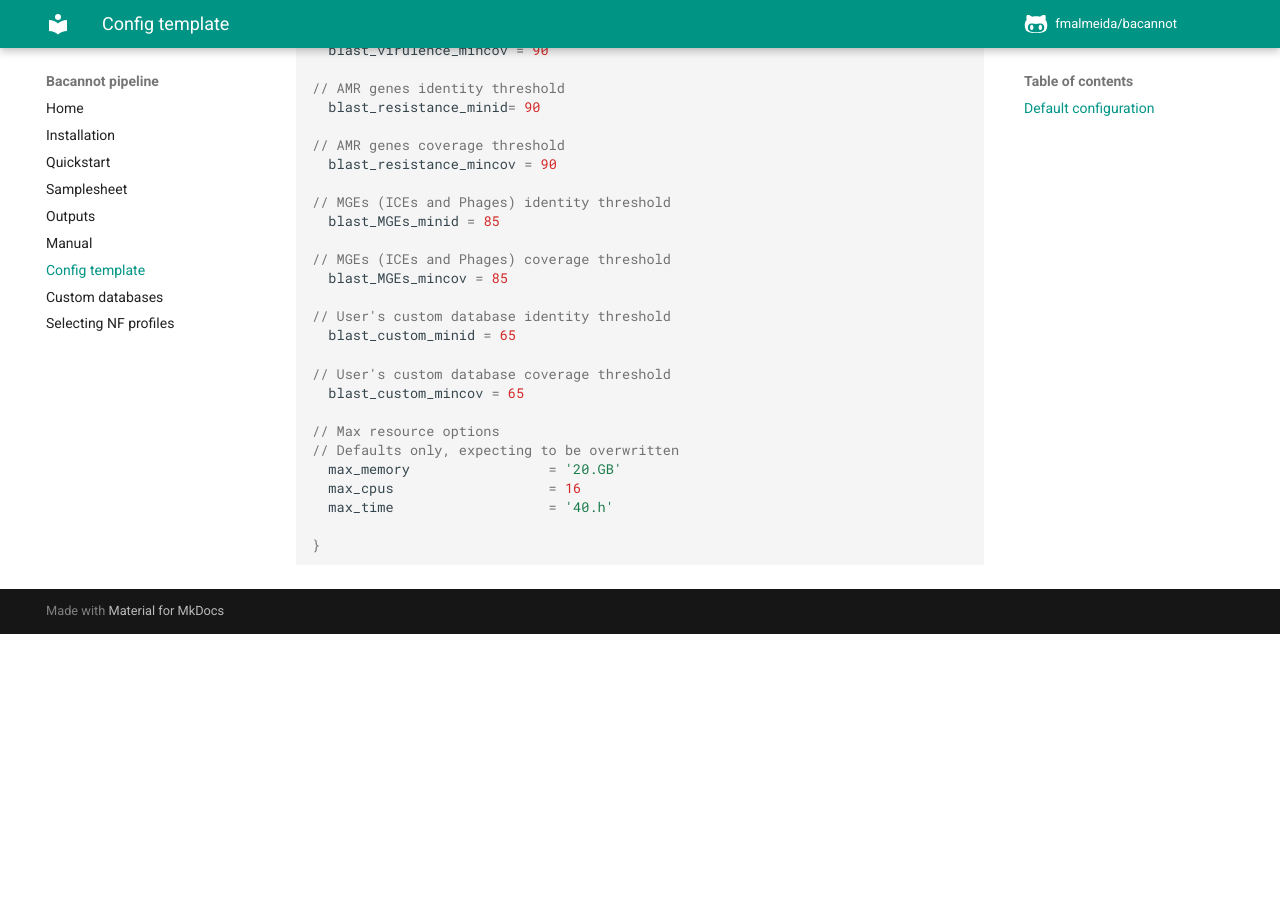
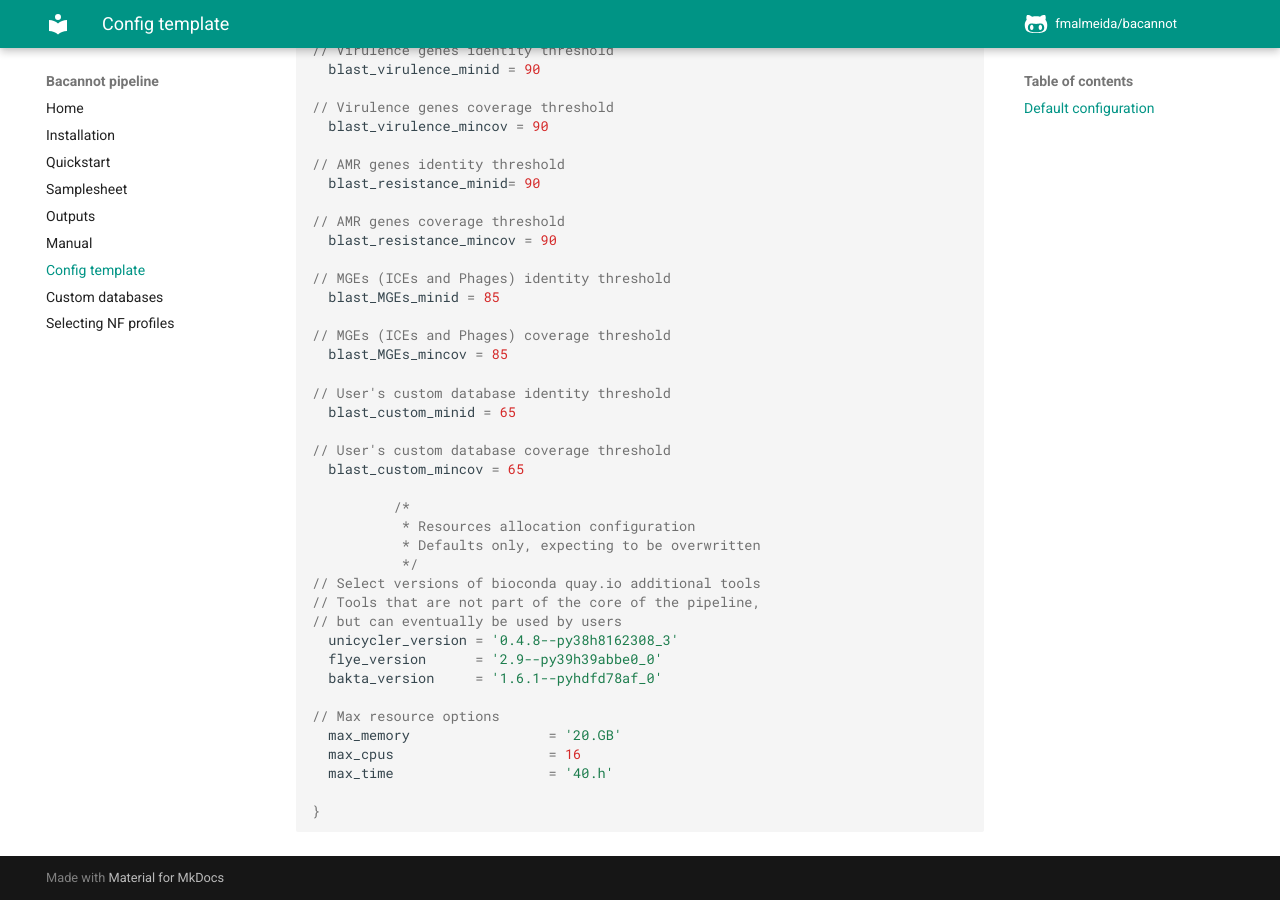
Before and after one commit to fmalmeida/bacannot, an MkDocs documentation site: the page built from docs/config.md, in a window 1280 px wide and 900 px high, scrolled down 3183 px. Built offline with MkDocs 1.6.1 and Material for MkDocs 9.7.7, drawn with Linux system fonts in a browser that asks for light colours; comment, search, counter and statistics services are not loaded; before the commit the page ends 3817 px from its top, so only the background shows below that; some of the changed text lies outside the part shown.

Commit message:
update default config in docs

```diff
--- a/docs/config.md
+++ b/docs/config.md
@@ -69,11 +69,16 @@
   bedtools_merge_distance = null
 
           /*
+           * Bakta optional
+           */
+// If user set path to an existing bakta database, the pipeline will use bakta instead of prokka
+  bakta_db  = null
+
+          /*
            * Prokka optional parameters
            */
-// Do not use PGAP (NCBI) database?
+// Include comprehensive PGAP hmm database in prokka annotation instead of TIGRFAM.
 // PGAP is big and using it may have higher running times but better results
-// To do not use it, set the following to true
   prokka_use_pgap = false
 
 // Annotation mode: Archaea|Bacteria|Mitochondria|Viruses (default 'Bacteria')
@@ -106,8 +111,7 @@
            *
            * Which means: false will allow its execution
            * while true will create a barrier and skip a process.
-
-*/
+           */
 // (NOT RUN?) Plasmids annotation (controls PlasmidFinder execution)
   skip_plasmid_search = false
 
@@ -179,8 +183,18 @@
 // User's custom database coverage threshold
   blast_custom_mincov = 65
 
+          /*
+           * Resources allocation configuration
+           * Defaults only, expecting to be overwritten
+           */
+// Select versions of bioconda quay.io additional tools
+// Tools that are not part of the core of the pipeline,
+// but can eventually be used by users
+  unicycler_version = '0.4.8--py38h8162308_3'
+  flye_version      = '2.9--py39h39abbe0_0'
+  bakta_version     = '1.6.1--pyhdfd78af_0'
+
 // Max resource options
-// Defaults only, expecting to be overwritten
   max_memory                 = '20.GB'
   max_cpus                   = 16
   max_time                   = '40.h'
```
